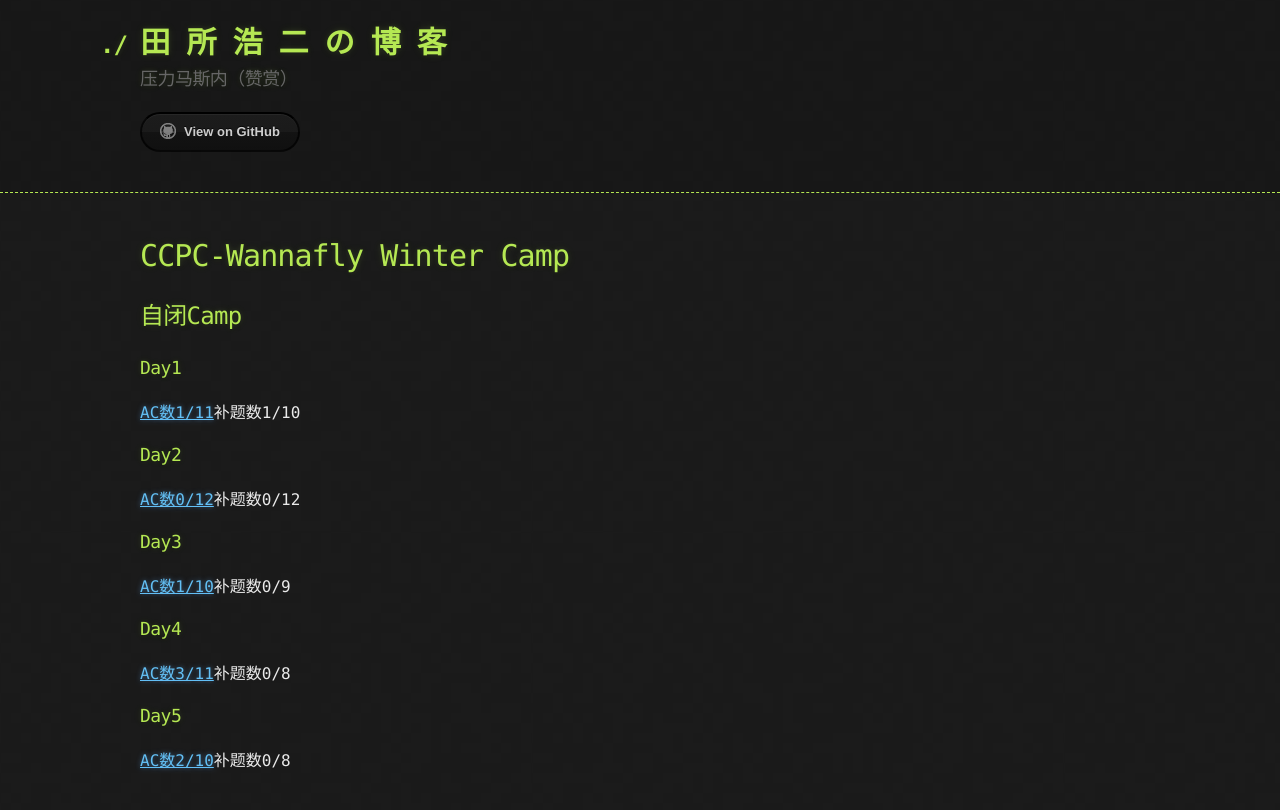
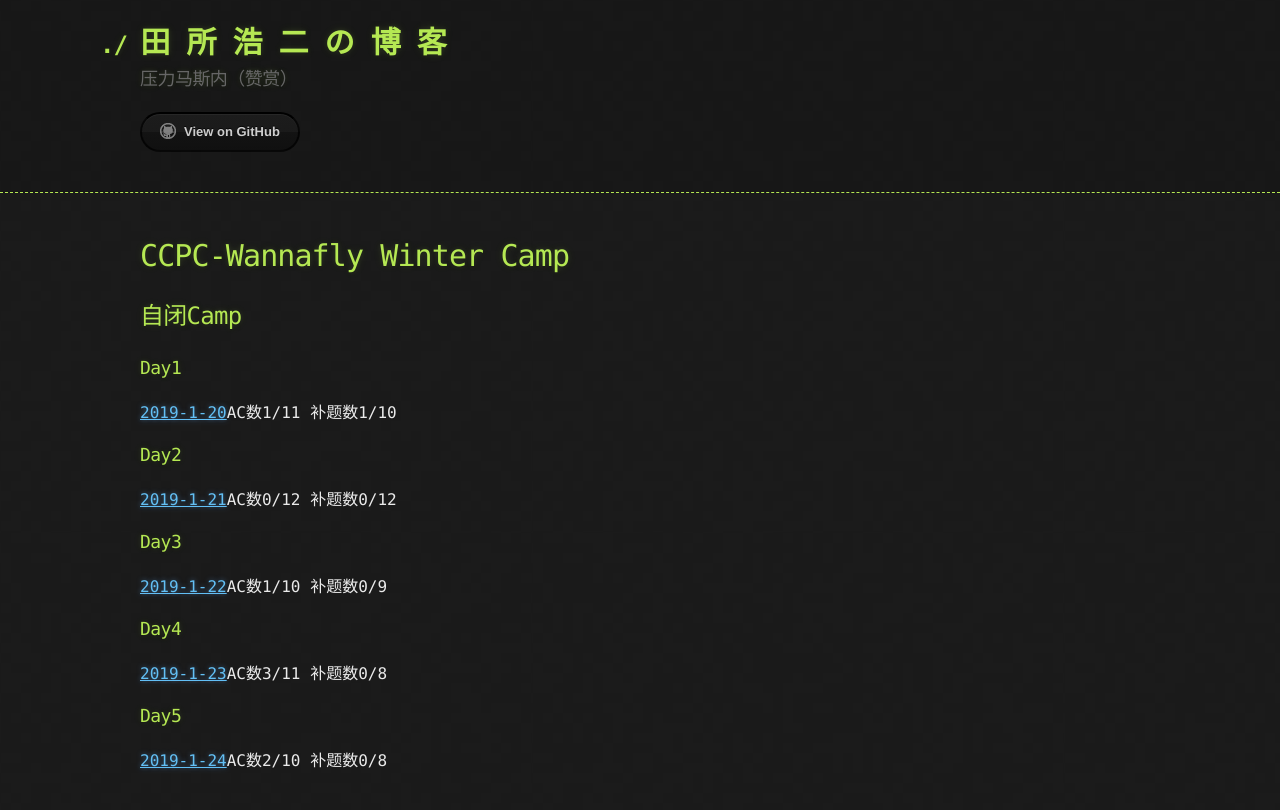
Before and after one commit to JingzeWang/Blog-for-ACM, a Jekyll site: the page built from Wannafly2019Winter/Wannafly2019Winter.md, in a window 1280 px wide. Shown: the top 810 px of the page. Built offline with Jekyll 4.4.1, drawn with Linux system fonts in a browser that asks for light colours; our own code applies the rules of GitHub Pages for plain Markdown files.

Commit message:
Update Wannafly2019Winter.md

```diff
--- a/Wannafly2019Winter/Wannafly2019Winter.md
+++ b/Wannafly2019Winter/Wannafly2019Winter.md
@@ -1,20 +1,20 @@
 # CCPC-Wannafly Winter Camp
 ## 自闭Camp
 ### Day1
-[AC数1/11](./Wannafly2019_Day1.md)补题数1/10
+[2019-1-20](./Wannafly2019_Day1.md)AC数1/11 补题数1/10
 
 ### Day2
 
-[AC数0/12](./Wannafly2019_Day2.md)补题数0/12
+[2019-1-21](./Wannafly2019_Day2.md)AC数0/12 补题数0/12
 
 ### Day3
 
-[AC数1/10](./Wannafly2019_Day3.md)补题数0/9
+[2019-1-22](./Wannafly2019_Day3.md)AC数1/10 补题数0/9
 
 ### Day4
 
-[AC数3/11](./Wannafly2019_Day4.md)补题数0/8
+[2019-1-23](./Wannafly2019_Day4.md)AC数3/11 补题数0/8
 
 ### Day5
 
-[AC数2/10](./Wannafly2019_Day5.md)补题数0/8
+[2019-1-24](./Wannafly2019_Day5.md)AC数2/10 补题数0/8
```
